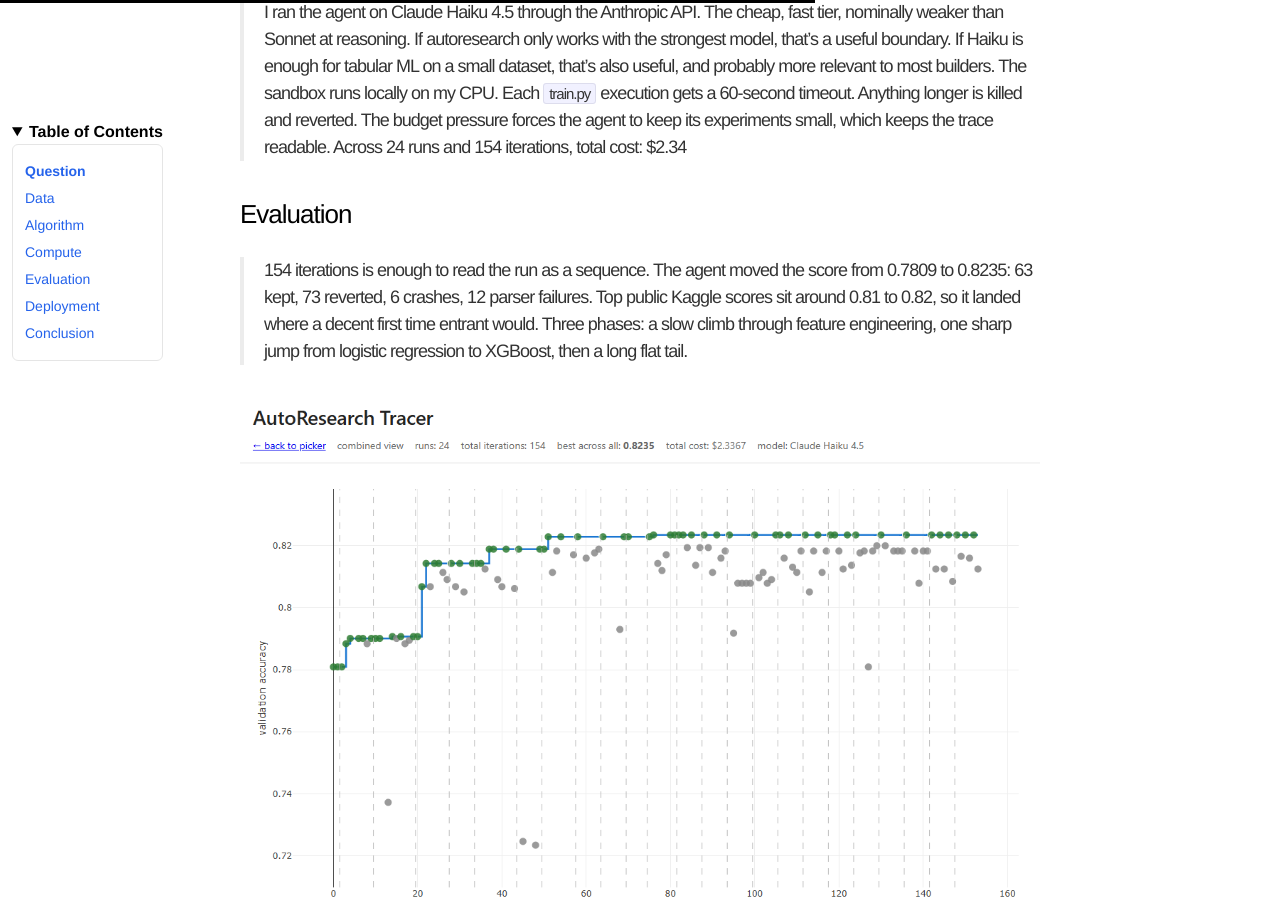
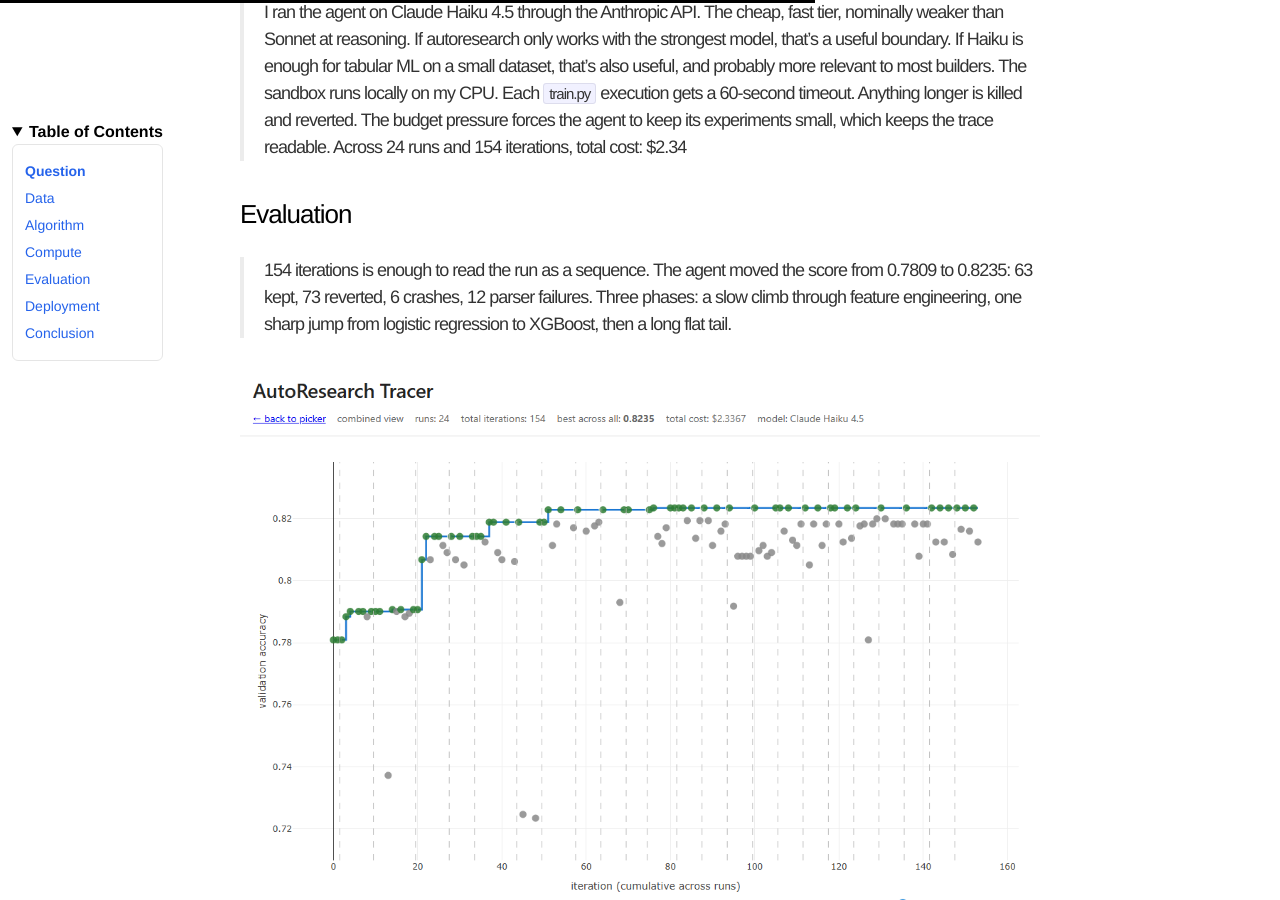
Before and after one commit to rogereo/rogereo.github.io, a Jekyll site: the page built from _posts/2026-05-16-autoresearch-tracer.markdown, in a window 1280 px wide and 900 px high, scrolled down 3705 px. Built offline with Jekyll 4.4.1, drawn with Linux system fonts in a browser that asks for light colours.

Commit message:
correction

```diff
--- a/_posts/2026-05-16-autoresearch-tracer.markdown
+++ b/_posts/2026-05-16-autoresearch-tracer.markdown
@@ -64,7 +64,7 @@ The dataset never moves during the experiment. A fixed train/validation split (8
 
 ### Evaluation
 
-> 154 iterations is enough to read the run as a sequence. The agent moved the score from 0.7809 to 0.8235: 63 kept, 73 reverted, 6 crashes, 12 parser failures. Top public Kaggle scores sit around 0.81 to 0.82, so it landed where a decent first time entrant would. Three phases: a slow climb through feature engineering, one sharp jump from logistic regression to XGBoost, then a long flat tail.
+> 154 iterations is enough to read the run as a sequence. The agent moved the score from 0.7809 to 0.8235: 63 kept, 73 reverted, 6 crashes, 12 parser failures. Three phases: a slow climb through feature engineering, one sharp jump from logistic regression to XGBoost, then a long flat tail.
 
 <p align="center">
   <img src="/assets/tracer-chart.png" loading="lazy" decoding="async">
```
